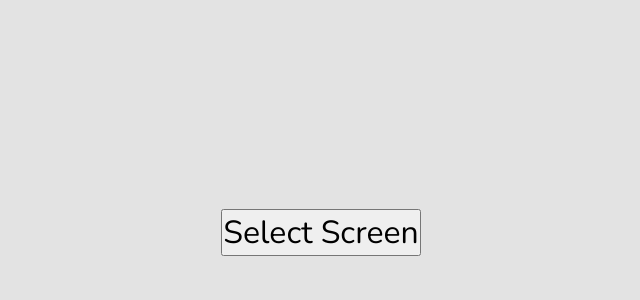
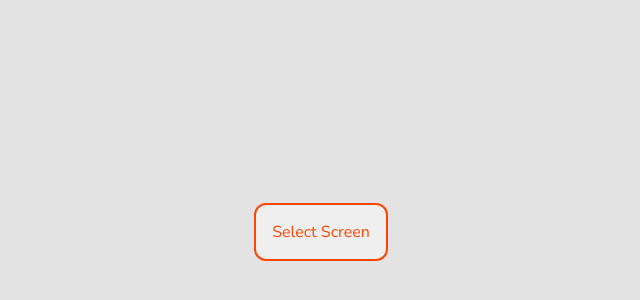
Before and after one commit to Shresht7/Recorder, a Svelte app: page / in a window 1280 px wide. Shown: the part 168-468 px from the top of the page, without its empty margins (319-959 px from the left). Built offline with nearby package versions, Linux system fonts and the light colour scheme.

Commit message:
Add Select Screen Functionality

```diff
--- a/src/App.svelte
+++ b/src/App.svelte
@@ -1,15 +1,28 @@
 <script lang="ts">
+  // Components
   import Button from "./components/utility/Button.svelte";
   import ScreenPreview from "./components/ScreenPreview.svelte";
 
-  let screen;
+  /** Display Media Stream */
+  let stream: MediaStream;
+
+  /** Prompts the user to select a screen to capture and sets the media stream */
+  function selectScreen() {
+    navigator.mediaDevices
+      .getDisplayMedia({
+        video: true,
+        audio: true, //  TODO: turn these into checkboxes
+      })
+      .then((mediaStream) => (stream = mediaStream))
+      .catch((err) => console.error(err)); //  TODO: Show error message to user
+  }
 </script>
 
 <main>
-  {#if screen}
-    <ScreenPreview {screen} />
+  {#if stream}
+    <ScreenPreview {stream} />
   {:else}
-    <Button>Select Screen</Button>
+    <Button on:click={selectScreen}>Select Screen</Button>
   {/if}
 </main>
 
@@ -18,6 +31,10 @@
     box-sizing: border-box;
     margin: 0;
     padding: 0;
+  }
+
+  :global(:root) {
+    --clr-primary: orangered;
   }
 
   :global(body) {
--- a/src/components/ScreenPreview.svelte
+++ b/src/components/ScreenPreview.svelte
@@ -1,11 +1,28 @@
 <script lang="ts">
     import Button from "./utility/Button.svelte";
 
-    export let screen;
+    /** Display Media Stream */
+    export let stream: MediaStream;
+
+    /** Sets the video-element srcObject property to the given media-stream */
+    function srcObject(node: HTMLVideoElement, stream: MediaStream) {
+        node.srcObject = stream;
+        return {
+            update(newStream: MediaStream) {
+                if (node.srcObject !== newStream) {
+                    node.srcObject = newStream;
+                }
+            },
+            destroy() {
+                stream = null;
+            },
+        };
+    }
 </script>
 
 <div>
-    <video src={screen} autoplay muted />
+    <p>{stream.id}</p>
+    <video use:srcObject={stream} autoplay muted height={600} width={800} />
 
     <div>
         <Button>Start</Button>
--- a/src/components/utility/Button.svelte
+++ b/src/components/utility/Button.svelte
@@ -1,13 +1,23 @@
 <script lang="ts">
 </script>
 
-<button>
+<button on:click>
     <slot />
 </button>
 
 <style>
     button {
         font: inherit;
-        font-size: 2rem;
+        font-size: var(--btn-font-size, 1rem);
+        color: var(--clr-primary, black);
+        padding: 1rem;
+        border: 2px solid var(--clr-primary, black);
+        border-radius: 12px;
+        transition: all 200ms;
+        cursor: pointer;
+    }
+
+    button:hover {
+        transform: scale(1.05);
     }
 </style>
```
